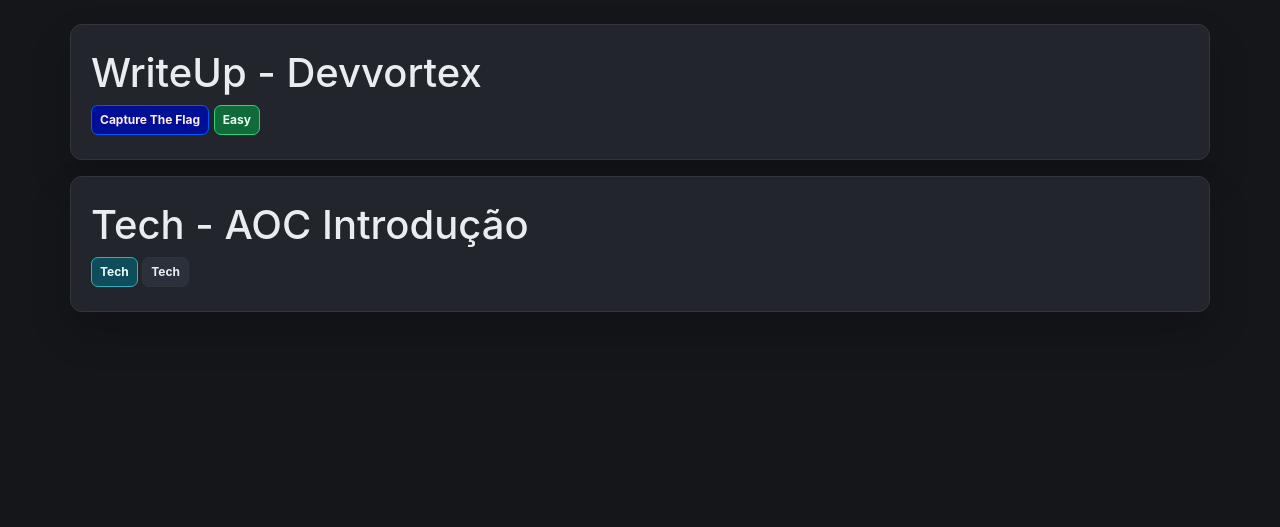
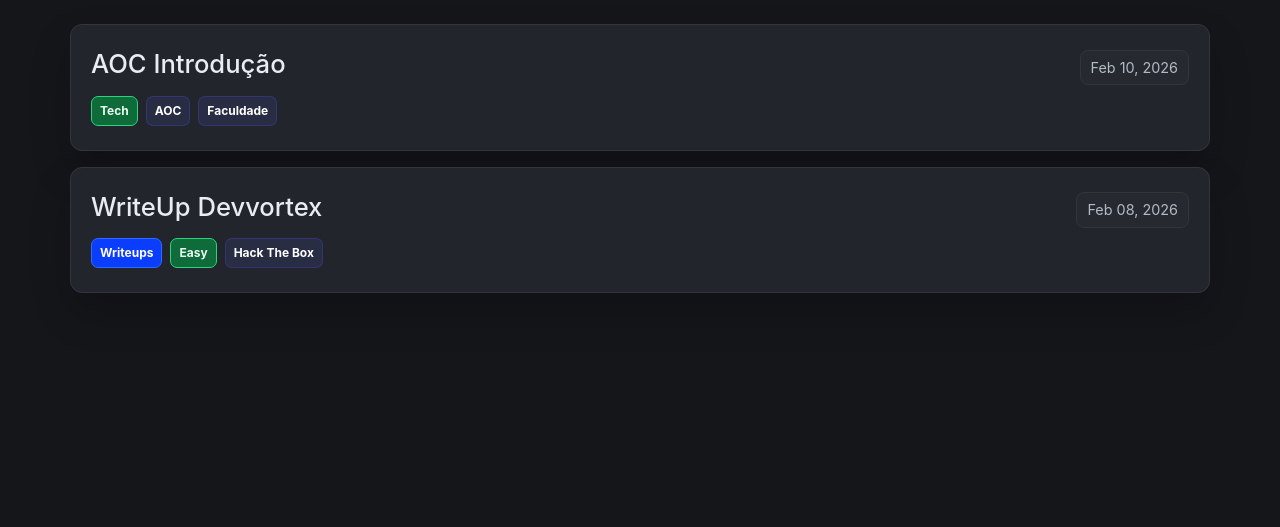
Before and after one commit to LonfLonf/Blog, a Flask app: page /blog in a window 1280 px wide. Shown: the part 64-591 px from the top of the page. Run offline with Flask 3, Linux system fonts and the light colour scheme; some libraries are stand-ins or nearby versions.

Commit message:
Refactor blog application to load posts from a JSON config file, update blog rendering logic, and enhance styling for better readability and categorization. Remove deprecated category detection function and adjust routes for improved URL handling. Add new posts and update CSS for badges and layout. (Usei chatgpt para o commit)

```diff
--- a/app/app.py
+++ b/app/app.py
@@ -2,6 +2,8 @@ import os
 import logging
 import markdown
 import re
+import json
+from datetime import datetime
 from flask import Flask, abort, request, render_template
 from werkzeug.middleware.proxy_fix import ProxyFix
 
@@ -21,6 +23,12 @@ POSTS_DIR = os.path.join(BASE_DIR, "post")
 SITE_NAME = "LonfLonf Blog"
 SITE_DESCRIPTION = "Write-ups, CTFs, tech notes, and random thoughts from LonfLonf."
 
+CATEGORIES = {
+    "writeups": "Write-ups",
+    "tech": "Tech Notes",
+    "randomstuff": "Random Stuff"
+}
+
 @app.before_request
 def log_request():
     app.logger.info(
@@ -29,15 +37,6 @@ def log_request():
         f"PATH={request.path} "
         f"UA={request.headers.get('User-Agent')}"
     )
-
-
-def get_category_by_name(name):
-    if re.search('WriteUp', name, re.IGNORECASE):
-        return 'writeups'
-    elif re.search('Tech', name, re.IGNORECASE):
-        return 'tech'
-    else:
-        return 'randomstuff'
 
 def collect_posts_for_sitemap():
     posts = []
@@ -63,53 +62,51 @@ def home(user=None):
 @app.route('/blog/search/<name>')
 @app.route('/blog/<categories>')
 def blog(categories=None, name=None):
-    activeCategories = []
-    posts = []
+    posts2 = []
+    configFile = os.path.join(BASE_DIR, "config.json")
+    logging.info(f" Configuration file path: {configFile}")
 
-    for root, dirs, files in os.walk(POSTS_DIR):
-        for dir in dirs:
-            activeCategories.append(dir)
-        for file in files:
-            rel_path = os.path.relpath(os.path.join(root, file), POSTS_DIR)
-            parts = rel_path.split(os.sep)
-            if len(parts) > 1:
-                category = parts[0].lower()
-            else:
-                category = get_category_by_name(file)
-            posts.append({"file": file, "category": category})
+    with open(configFile, encoding='utf-8') as f:
+        postsJson = json.load(f)
+    logging.info(f" Loaded configuration: {postsJson}")
 
-    logging.info(f" Active Categories: {activeCategories}")
-    logging.info(f" Active Files: {[p['file'] for p in posts]}")
+    for post in postsJson:
+        logging.info(f" Post from config: {post['name']}")
+        post['fileName'] = post['file']
+        post['file'] = os.path.join(POSTS_DIR, post['file'])
+        # Format date for display (dateAtCreation expected in ISO 8601)
+        date_str = post.get('dateAtCreation') or post.get('date_at_creation') or post.get('date')
+        if date_str:
+            try:
+                dt = datetime.fromisoformat(date_str.replace('Z', '+00:00'))
+                post['date'] = dt.strftime('%b %d, %Y')
+                post['date_iso'] = dt.isoformat()
+            except Exception:
+                post['date'] = date_str
+        else:
+            post['date'] = ''
+
+        posts2.append(post)
 
     if categories == None and name == None:
-        return render_template('blog.html', files=posts, categories='all')
+        return render_template('blog.html', files=posts2, categories='all')
     elif categories != None and name == None:
-            category = re.search('writeups|tech|randomstuff', categories, re.IGNORECASE)
+            category = re.search('Writeups|Tech|Randomstuff', categories, re.IGNORECASE)
+            logging.info(f" Requested category: {categories}, Matched category: {category.group() if category else 'None'}")
 
             if category is None:
                 abort(404)
 
-            logging.info(f" Requested category: {categories}, Matched category: {category.group()}")
+            files = []
+            for p in posts2:
+                if p["category"] == category.group():
+                    files.append(p)
+            logging.info(f" Files in category '{category.group()}': {files}")
 
-            nameRe = None
-            if category.group().lower() == 'writeups':
-                nameRe = re.compile(r'writeup', re.IGNORECASE)
-            elif category.group().lower() == 'tech':
-                nameRe = re.compile(r'tech', re.IGNORECASE)
-            elif category.group().lower() == 'randomstuff':
-                nameRe = re.compile(r'^(?!.*(?:writeup|tech)).*$', re.IGNORECASE)
-
-            logging.info(f" Regex for filtering files in category '{categories}'")
-
-            files = []
-            for p in posts:
-                if p["category"] == category.group().lower() and nameRe.search(p["file"]):
-                    files.append(p)
-            logging.info(f" Files in category '{nameRe}': {files}")
             return render_template('blog.html', files=files, categories=categories)
     elif categories == None and name != None:
             outputFiles = []
-            for p in posts:
+            for p in posts2:
                 if re.search(re.escape(name), p["file"], re.IGNORECASE):
                     outputFiles.append(p)
             logging.info(f" Search results for '{name}': {outputFiles}")
@@ -129,9 +126,11 @@ def show_post(name=None, categories=None):
             logging.info(f" Post name: {name}")
             logging.info(f" Post name split by '_': {tree}")
             try:
-                post_path = os.path.join(POSTS_DIR, f"{name}.MD")
+                post_path = os.path.join(POSTS_DIR, f"{name}")
                 logging.info(f" Constructed post path: {post_path}")
-                html = markdown.markdown(open(post_path).read(), extensions=['fenced_code', 'codehilite', 'tables', 'toc'])
+                with open(post_path, encoding='utf-8') as pf:
+                    content = pf.read()
+                html = markdown.markdown(content, extensions=['fenced_code', 'codehilite', 'tables', 'toc'])
             except FileNotFoundError:
                 logging.error(f" FileNotFoundError: The file '{name}' in category '{categories}' was not found.")
                 abort(404)
@@ -175,4 +174,4 @@ def sitemap():
     return xml, 200, {"Content-Type": "application/xml; charset=utf-8"}
 
 if __name__ == '__main__':
-    app.run(debug=True)
+    app.run()
--- /dev/null
+++ b/app/config.json
@@ -0,0 +1,16 @@
+[
+    {
+        "name": "AOC Introdução",
+        "file": "aoc1.md",
+        "dateAtCreation": "2026-02-10T12:00:00Z",
+        "Tags": ["AOC", "Faculdade"],
+        "category": "Tech"
+   } ,
+   {
+        "name": "WriteUp Devvortex",
+        "file": "devvortex.md",
+        "dateAtCreation": "2026-02-08T12:00:00Z",
+        "Tags": ["Easy", "Hack The Box"],
+        "category": "Writeups"
+   }
+]
--- a/app/static/style.css
+++ b/app/static/style.css
@@ -445,9 +445,90 @@
 }
 
 .badge-tag {
-  background-color: #2b313a;
-  border: 1px solid var(--border) !important;
-  color: var(--text);
+  background-color: rgba(99,102,241,0.12); /* vivid indigo, light */
+  border: 1px solid rgba(79,70,229,0.28) !important; /* darker indigo border */
+  color: #ffffff; /* white text */
+}
+
+.badge-tag-tech {
+  background-color: rgba(20,184,166,0.12); /* vivid teal, light */
+  border: 1px solid rgba(6,182,212,0.28) !important; /* darker teal border */
+  color: #ffffff; /* white text */
+}
+
+.badge-category {
+  background-color: #334155;
+  border: 1px solid #475569 !important;
+  color: var(--accent-2);
+}
+
+
+.badge-category-writeups {
+  background-color: #0b3dff;
+  border: 1px solid #2b6bff !important;
+  color: #ffffff;
+}
+
+.badge-category-tech {
+  background-color: #0f6b3a;
+  border: 1px solid #2bd47b !important;
+  color: #e8fff1;
+}
+
+.badge-category-randomstuff {
+  background-color: #5b2a86;
+  border: 1px solid #9b59b6 !important;
+  color: #f5e9ff;
+}
+
+/* Post meta (date + category) */
+.post-meta {
+  display: flex;
+  gap: 10px;
+  align-items: center;
+  margin-bottom: 8px;
+}
+
+.post-date {
+  padding: 6px 10px;
+  border-radius: 8px;
+  background-color: rgba(255,255,255,0.02);
+  border: 1px solid var(--border);
+  color: var(--muted);
+  font-size: 0.9rem;
+}
+
+/* Header layout: title on left, date on right */
+.post-header {
+  display: flex;
+  justify-content: space-between;
+  align-items: center;
+  gap: 12px;
+  margin-bottom: 8px;
+}
+
+.post-title h1 {
+  margin: 0 0 6px 0;
+  font-size: 1.6rem; /* increased for better readability */
+}
+
+@media (max-width: 720px) {
+  .post-header {
+    flex-direction: column;
+    align-items: flex-start;
+  }
+  .post-date {
+    align-self: flex-start;
+  }
+}
+
+/* Tags row styling: align badges under title, wrap when needed */
+.post-tags {
+  margin-top: 10px;
+  display: flex;
+  gap: 8px;
+  flex-wrap: wrap;
+  align-items: center;
 }
 
 .markdown-body {
--- a/app/templates/blog.html
+++ b/app/templates/blog.html
@@ -1,29 +1,43 @@
 {% extends "default.html" %}
 {% block content %}
 {% for f in files %}
-{% set filename = f.file %}
-{% set cat = f.category %}
-<div class="flex-grow-1 container py-4 content">
-  <h1><a href="{{ url_for('show_post', name=filename.split('.')[0], categories=cat) }}">{{ filename.split('-')[0] }}-{{ filename.split('-')[1].split('.')[0] }}</a></h1>
-  {% if cat == "writeups" %}
-  {% set parts = filename.split('-') %}
-  {% set level = parts[2] | replace(".MD", "") | trim %}
-  <span class="badge badge-ctf">Capture The Flag</span>
-  <span class="badge badge-{{ level }}">{{ level }}</span>
-  {% elif cat == "tech" %}
-  {% set parts = filename.split('-') %}
-  {% set topic = parts[0] | trim %}
-  {% set level = parts[2] | replace(".MD", "") | trim %}
-  <span class="badge badge-tech">Tech</span>
-  <span class="badge badge-tag">{{ topic }}</span>
-  <span class="badge badge-{{ level }}">{{ level }}</span>
-  {% elif cat == "randomstuff" %}
-  {% set parts = filename.split('-') %}
-  {% set tag = parts[0] | trim %}
-  <span class="badge badge-random">Random Stuff</span>
-  <span class="badge badge-tag">{{ tag }}</span>
-  {% else %}
+  {% set filename = f.fileName if f.fileName is defined else (f.file if f.file is defined else '') %}
+  {% set tags = f.Tags if f.Tags is defined else (f.tags if f.tags is defined else []) %}
+  {% if tags is string %}
+    {% set tags = [tags] %}
   {% endif %}
-</div>
+  {% set cat = f.category if f.category is defined else ('') %}
+
+  <div class="flex-grow-1 container py-4 content">
+    <div class="post-header">
+      <div class="post-title">
+        <h1>
+          <a href="{{ url_for('show_post', name=filename, categories=cat) }}">{{ f.name if f.name is defined else (f.title if f.title is defined else filename) }}</a>
+        </h1>
+      </div>
+
+      {% if f.date %}
+          <div class="post-date">{{ f.date }}</div>
+        {% endif %}
+      </div>
+
+      {# Tags row: restore aligned badges under the header #}
+      <div class="post-tags">
+        {# Category first, then tags, all inline #}
+        {% if cat %}
+          <span class="badge badge-category badge-category-{{ cat|lower }}">{{ cat }}</span>
+        {% endif %}
+        {% for t in tags %}
+          {% set t_l = t|lower %}
+          {% if t in ["Easy", "Medium", "Hard"] %}
+            <span class="badge badge-{{ t }}">{{ t }}</span>
+          {% elif t_l == 'tech' %}
+            <span class="badge badge-tag badge-tag-tech">{{ t }}</span>
+          {% else %}
+            <span class="badge badge-tag">{{ t }}</span>
+          {% endif %}
+        {% endfor %}
+      </div>
+  </div>
 {% endfor %}
 {% endblock %}
--- a/app/templates/default.html
+++ b/app/templates/default.html
@@ -74,9 +74,9 @@
                 Categories
               </a>
               <ul class="dropdown-menu">
-                <li><a class="dropdown-item" href="/blog/writeups">Write-Ups</a></li>
-                <li><a class="dropdown-item" href="/blog/tech">Tech</a></li>
-                <li><a class="dropdown-item" href="/blog/randomstuff">Random Stuff</a></li>
+                <li><a class="dropdown-item" href="/blog/Writeups">Write-Ups</a></li>
+                <li><a class="dropdown-item" href="/blog/Tech">Tech</a></li>
+                <li><a class="dropdown-item" href="/blog/Randomstuff">Random Stuff</a></li>
               </ul>
             </li>
           </ul>
```
Also changed, not shown: app/post/WriteUp - Devvortex - Easy.MD (deleted, +0 -196 lines), app/post/devvortex.md (added, +196 -0 lines), app/post/aoc1.md (renamed from app/post/Tech - AOC Introdução.MD).
